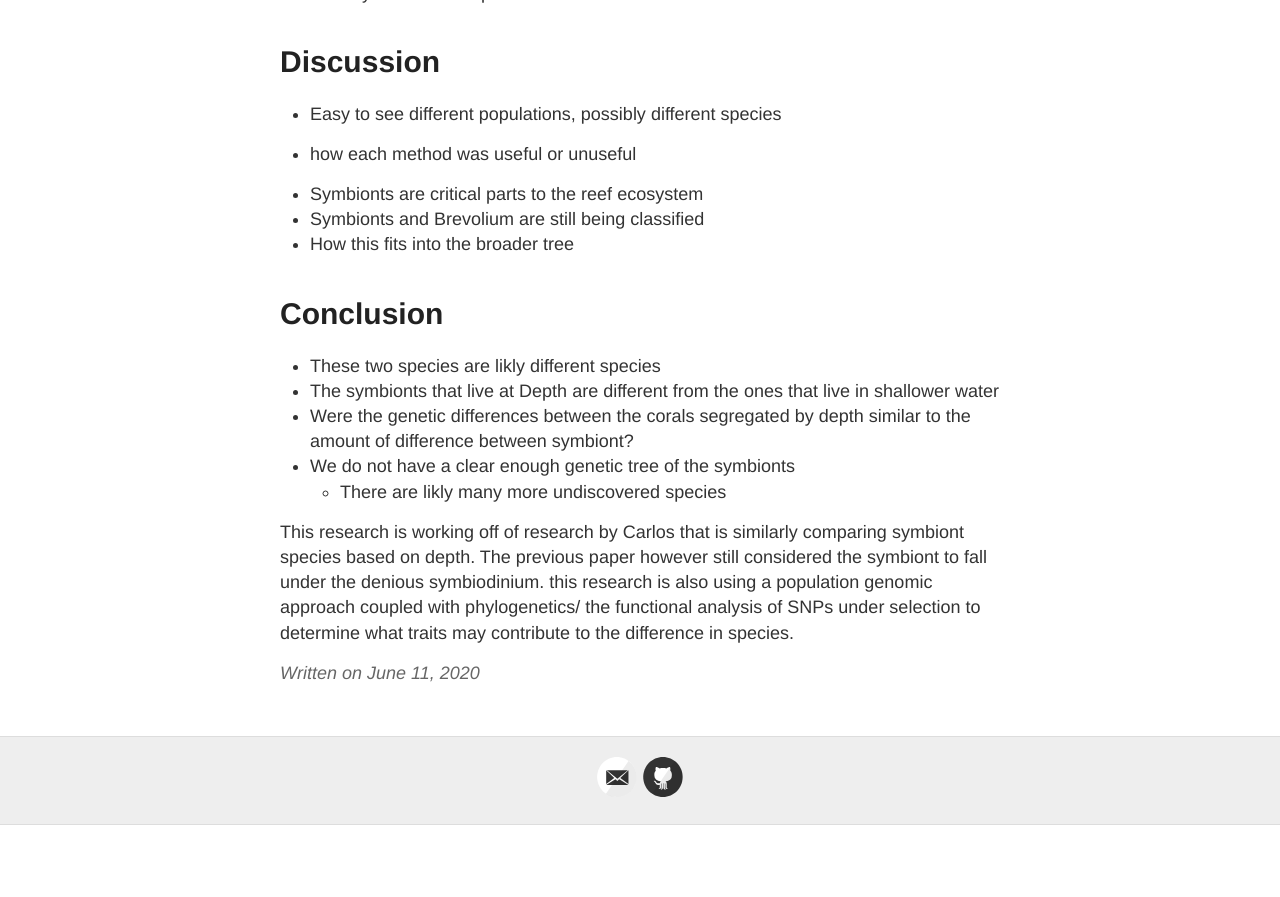
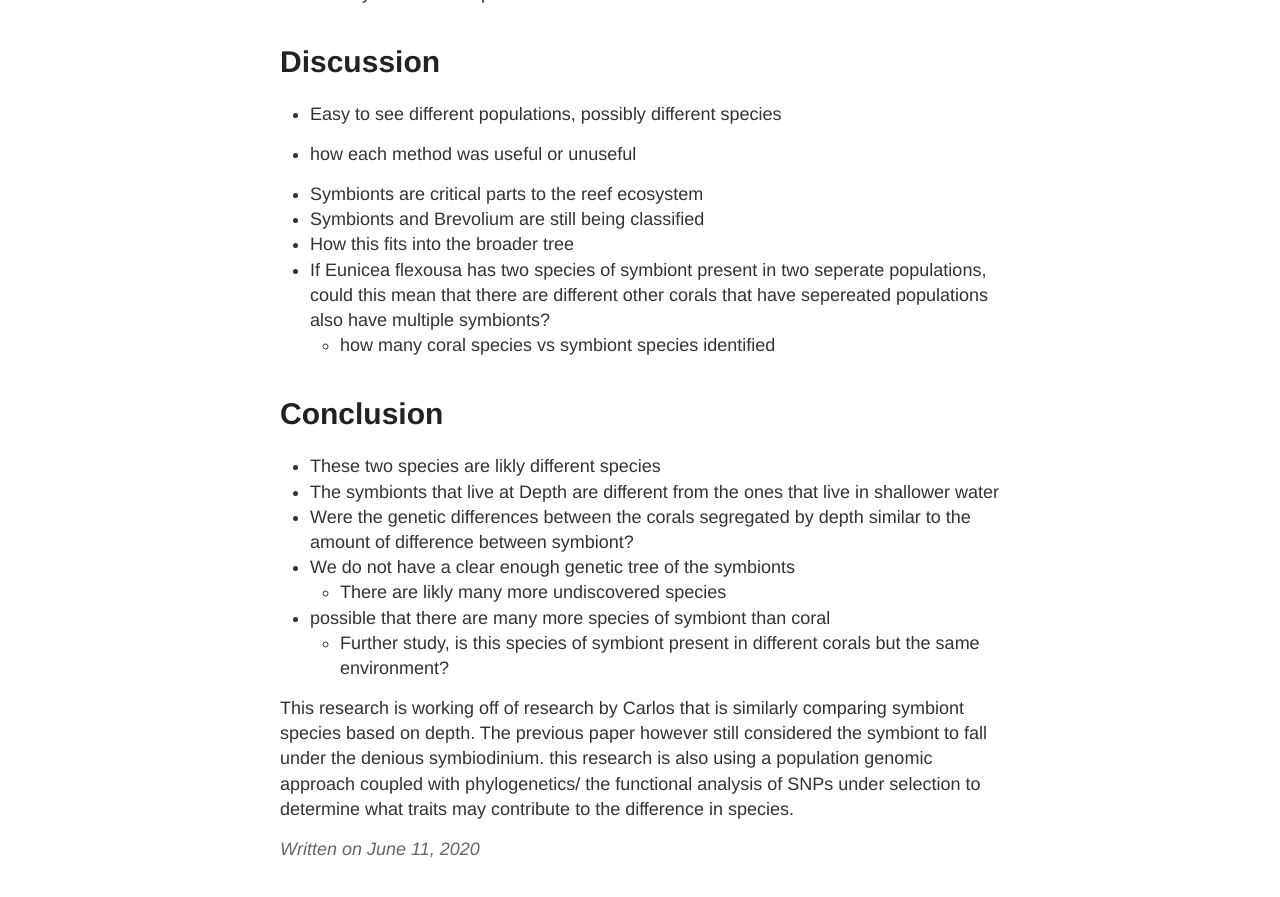
Before and after one commit to Mwags24/Brevolium_Notebook, a Jekyll site: the page built from _posts/2020-6-11-Paper_Draft.md, in a window 1280 px wide and 900 px high, scrolled down 3626 px. Shown: the top 897 px of the window. Built offline with Jekyll 4.4.1, drawn with Linux system fonts in a browser that asks for light colours; before the commit the page ends 4451 px from its top, so only the background shows below that; some of the changed text lies outside the part shown.

Commit message:
adding post

```diff
--- a/_posts/2020-6-11-Paper_Draft.md
+++ b/_posts/2020-6-11-Paper_Draft.md
@@ -89,6 +89,10 @@ Using Admixture 8 files with K values from 1 to 8 were generated and the file wi
 * Symbionts are critical parts to the reef ecosystem
 * Symbionts and Brevolium are still being classified
 * How this fits into the broader tree
+* If Eunicea flexousa has two species of symbiont present in two seperate populations, could this mean that there are different other corals that have sepereated populations also have multiple symbionts?
+    * how many coral species vs symbiont species identified
+
+
 
 
 # Conclusion
@@ -98,6 +102,10 @@ Using Admixture 8 files with K values from 1 to 8 were generated and the file wi
 * Were the genetic differences between the corals segregated by depth similar to the amount of difference between symbiont?
 * We do not have a clear enough genetic tree of the symbionts
     * There are likly many more undiscovered species
+* possible that there are many more species of symbiont than coral
+    * Further study, is this species of symbiont present in different corals but the same environment?
+
+
 
 
 
```
Also changed, not shown: other parts of _posts/2020-6-11-Paper_Draft.md (+1 -1 lines), _posts/2020-6-12-Introduction.md (added, +33 -0 lines).
